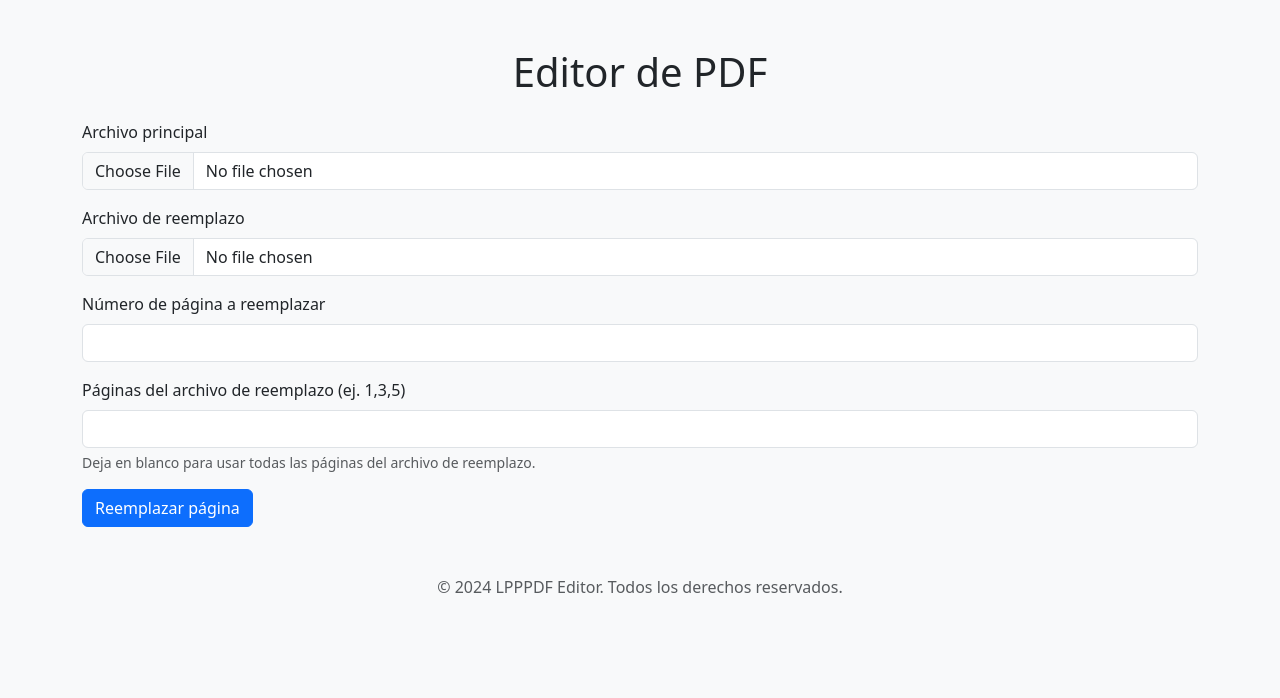
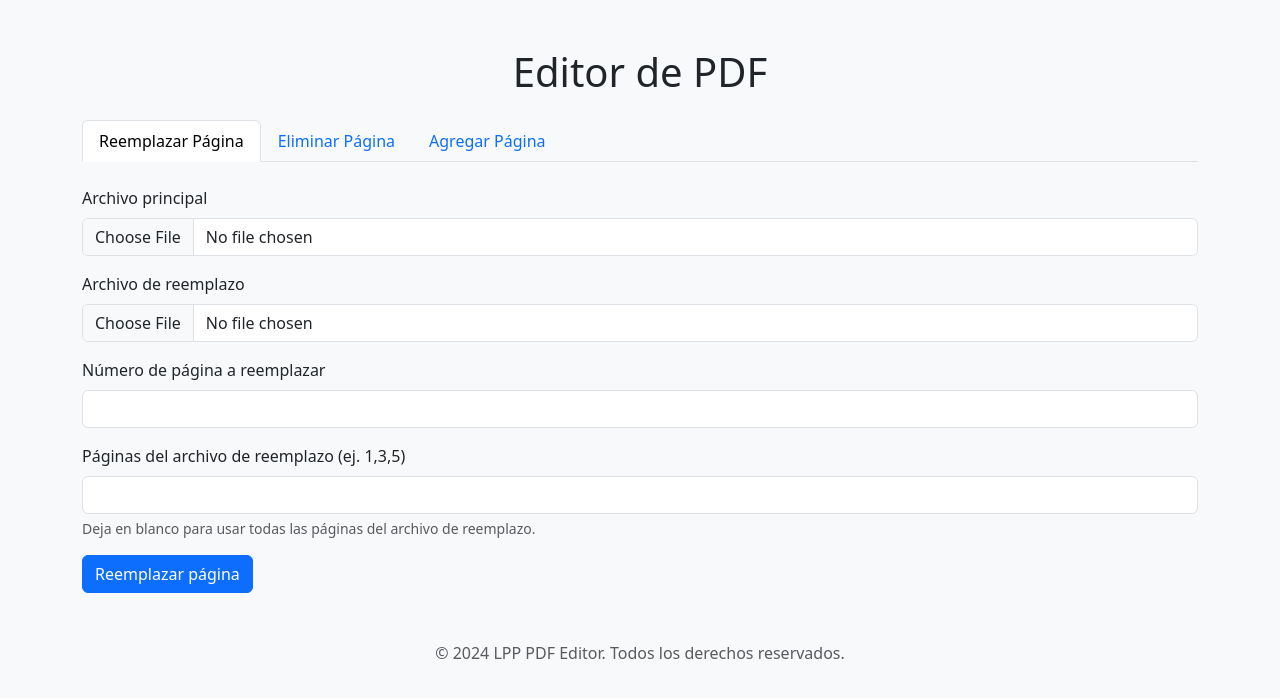
Before and after one commit to lircano24/EditarPDF, a Flask app: page / in a window 1280 px wide. Shown: the part 56-754 px from the top of the page. Run offline with Flask 3, Linux system fonts and the light colour scheme.

Commit message:
todas las pestañas

```diff
--- a/templates/index.html
+++ b/templates/index.html
@@ -18,108 +18,96 @@
     <!-- Main Container -->
     <div class="container mt-5">
         <h1 class="text-center mb-4">Editor de PDF</h1>
+
+        <!-- Tabs -->
+        <ul class="nav nav-tabs" id="editorTabs" role="tablist">
+            <li class="nav-item" role="presentation">
+                <button class="nav-link active" id="reemplazar-tab" data-bs-toggle="tab" data-bs-target="#reemplazar" type="button" role="tab" aria-controls="reemplazar" aria-selected="true">Reemplazar Página</button>
+            </li>
+            <li class="nav-item" role="presentation">
+                <button class="nav-link" id="eliminar-tab" data-bs-toggle="tab" data-bs-target="#eliminar" type="button" role="tab" aria-controls="eliminar" aria-selected="false">Eliminar Página</button>
+            </li>
+            <li class="nav-item" role="presentation">
+                <button class="nav-link" id="agregar-tab" data-bs-toggle="tab" data-bs-target="#agregar" type="button" role="tab" aria-controls="agregar" aria-selected="false">Agregar Página</button>
+            </li>
+        </ul>
+
+        <!-- Tab Content -->
+        <div class="tab-content mt-4" id="editorTabsContent">
+            <!-- Reemplazar Página -->
+            <div class="tab-pane fade show active" id="reemplazar" role="tabpanel" aria-labelledby="reemplazar-tab">
                 <form id="reemplazar-form" action="/reemplazar" method="post" enctype="multipart/form-data" class="needs-validation" novalidate>
-            <!-- Archivo principal -->
                     <div class="mb-3">
                         <label for="main_pdf" class="form-label">Archivo principal</label>
                         <input type="file" class="form-control" id="main_pdf" name="main_pdf" required>
                         <div class="form-text" id="main_pdf_info"></div>
                         <div class="invalid-feedback">Por favor, selecciona un archivo PDF válido.</div>
                     </div>
-            <!-- Archivo de reemplazo -->
                     <div class="mb-3">
                         <label for="replacement_pdf" class="form-label">Archivo de reemplazo</label>
                         <input type="file" class="form-control" id="replacement_pdf" name="replacement_pdf" required>
                         <div class="form-text" id="replacement_pdf_info"></div>
                         <div class="invalid-feedback">Por favor, selecciona un archivo PDF válido.</div>
                     </div>
-            <!-- Número de página a reemplazar -->
                     <div class="mb-3">
                         <label for="page" class="form-label">Número de página a reemplazar</label>
                         <input type="number" class="form-control" id="page" name="page" min="1" required>
                         <div class="invalid-feedback">Ingresa un número de página válido.</div>
                     </div>
-            <!-- Páginas del archivo de reemplazo -->
                     <div class="mb-3">
                         <label for="replacement_pages" class="form-label">Páginas del archivo de reemplazo (ej. 1,3,5)</label>
                         <input type="text" class="form-control" id="replacement_pages" name="replacement_pages">
                         <div class="form-text">Deja en blanco para usar todas las páginas del archivo de reemplazo.</div>
                     </div>
-            <!-- Botón -->
                     <button type="submit" class="btn btn-primary">Reemplazar página</button>
                 </form>
             </div>
 
+            <!-- Eliminar Página -->
+            <div class="tab-pane fade" id="eliminar" role="tabpanel" aria-labelledby="eliminar-tab">
+                <form id="eliminar-form" action="/eliminar" method="post" enctype="multipart/form-data" class="needs-validation" novalidate>
+                    <div class="mb-3">
+                        <label for="delete_pdf" class="form-label">Archivo PDF</label>
+                        <input type="file" class="form-control" id="delete_pdf" name="pdf_file" required>
+                        <div class="form-text" id="delete_pdf_info"></div>
+                        <div class="invalid-feedback">Por favor, selecciona un archivo PDF válido.</div>
+                    </div>
+                    <div class="mb-3">
+                        <label for="delete_page" class="form-label">Número de página a eliminar</label>
+                        <input type="number" class="form-control" id="delete_page" name="page" min="1" required>
+                        <div class="invalid-feedback">Ingresa un número de página válido.</div>
+                    </div>
+                    <button type="submit" class="btn btn-danger">Eliminar página</button>
+                </form>
+            </div>
+
+            <!-- Agregar Página -->
+            <div class="tab-pane fade" id="agregar" role="tabpanel" aria-labelledby="agregar-tab">
+                <form id="agregar-form" action="/agregar" method="post" enctype="multipart/form-data" class="needs-validation" novalidate>
+                    <div class="mb-3">
+                        <label for="main_add_pdf" class="form-label">Archivo principal</label>
+                        <input type="file" class="form-control" id="main_add_pdf" name="main_pdf" required>
+                        <div class="form-text" id="main_add_pdf_info"></div>
+                        <div class="invalid-feedback">Por favor, selecciona un archivo PDF válido.</div>
+                    </div>
+                    <div class="mb-3">
+                        <label for="additional_pdf" class="form-label">Archivo adicional</label>
+                        <input type="file" class="form-control" id="additional_pdf" name="additional_pdf" required>
+                        <div class="form-text" id="additional_pdf_info"></div>
+                        <div class="invalid-feedback">Por favor, selecciona un archivo PDF válido.</div>
+                    </div>
+                    <button type="submit" class="btn btn-success">Agregar página</button>
+                </form>
+            </div>
+        </div>
+    </div>
+
     <!-- Footer -->
     <footer class="text-center mt-5">
-        <p class="text-muted">© 2024 LPPPDF Editor. Todos los derechos reservados.</p>
+        <p class="text-muted">© 2024 LPP PDF Editor. Todos los derechos reservados.</p>
     </footer>
 
     <!-- Bootstrap JS -->
     <script src="https://cdn.jsdelivr.net/npm/bootstrap@5.3.0/dist/js/bootstrap.bundle.min.js"></script>
-    <!-- JavaScript para validación -->
-    <script>
-        const mainPdfInput = document.getElementById('main_pdf');
-        const replacementPdfInput = document.getElementById('replacement_pdf');
-        const pageInput = document.getElementById('page');
-        const replacementPagesInput = document.getElementById('replacement_pages');
-
-        let mainPdfPages = 0;
-        let replacementPdfPages = 0;
-
-        // Solicitar detalles de los PDFs
-        async function getPdfPages(input, infoId) {
-            const file = input.files[0];
-            if (!file) return 0;
-
-            const formData = new FormData();
-            formData.append('pdf_file', file);
-
-            const response = await fetch('/detalles_pdf', {
-                method: 'POST',
-                body: formData
-            });
-
-            const data = await response.json();
-            const numPages = data.num_pages || 0;
-
-            document.getElementById(infoId).textContent = `El archivo tiene ${numPages} páginas.`;
-            return numPages;
-        }
-
-        // Actualizar número de páginas al cargar archivos
-        mainPdfInput.addEventListener('change', async () => {
-            mainPdfPages = await getPdfPages(mainPdfInput, 'main_pdf_info');
-        });
-
-        replacementPdfInput.addEventListener('change', async () => {
-            replacementPdfPages = await getPdfPages(replacementPdfInput, 'replacement_pdf_info');
-        });
-
-        // Validar formulario antes de enviarlo
-        document.getElementById('reemplazar-form').addEventListener('submit', function (event) {
-            const pageToReplace = parseInt(pageInput.value);
-            const replacementPages = replacementPagesInput.value.split(',').map(Number);
-
-            let valid = true;
-
-            // Validar número de página a reemplazar
-            if (pageToReplace < 1 || pageToReplace > mainPdfPages) {
-                valid = false;
-                alert(`La página a reemplazar debe estar entre 1 y ${mainPdfPages}.`);
-            }
-
-            // Validar páginas de reemplazo
-            if (replacementPages.some(page => page < 1 || page > replacementPdfPages)) {
-                valid = false;
-                alert(`Las páginas del archivo de reemplazo deben estar entre 1 y ${replacementPdfPages}.`);
-            }
-
-            if (!valid) {
-                event.preventDefault();
-                event.stopPropagation();
-            }
-        });
-    </script>
 </body>
 </html>
```
Lines whose indentation alone changed are shown as unchanged.
